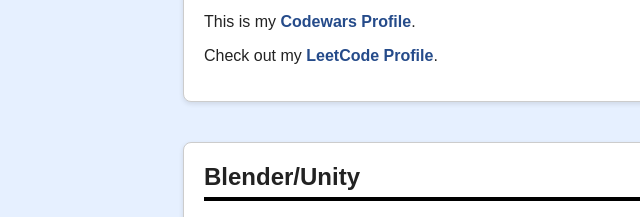
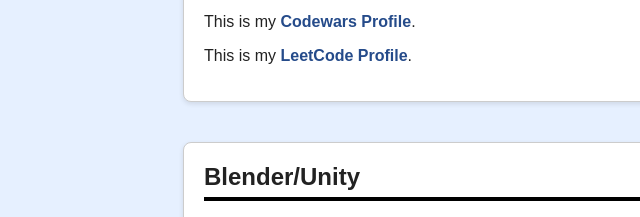
Before and after one commit to pondranath/O.J., a plain HTML site: page personal-projects.html in a window 1280 px wide. Shown: the part 530-747 px from the top of the page, 82-722 px from the left. Drawn offline with Linux system fonts and the light colour scheme.

Commit message:
Update personal-projects.html

```diff
--- a/personal-projects.html
+++ b/personal-projects.html
@@ -120,7 +120,7 @@
       </p>
       <p>This is my <a href="https://www.codechef.com/users/ojas_j" target="_blank" rel="noopener noreferrer" class="code-link">CodeChef Profile</a>.</p>
       <p>This is my <a href="https://www.codewars.com/users/Defender1" target="_blank" rel="noopener noreferrer" class="code-link">Codewars Profile</a>.</p>
-      <p>Check out my <a href="https://leetcode.com/u/kar98k_fired/" target="_blank" rel="noopener noreferrer" class="code-link">LeetCode Profile</a>.</p>
+      <p>This is my <a href="https://leetcode.com/u/kar98k_fired/" target="_blank" rel="noopener noreferrer" class="code-link">LeetCode Profile</a>.</p>
     </section>
 
 
```
